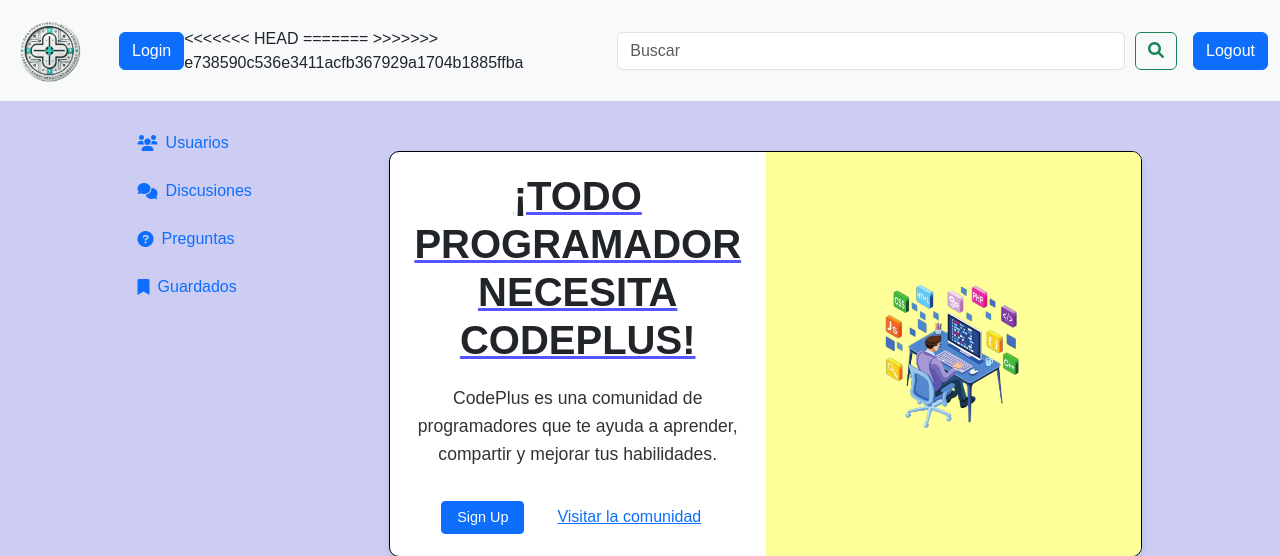
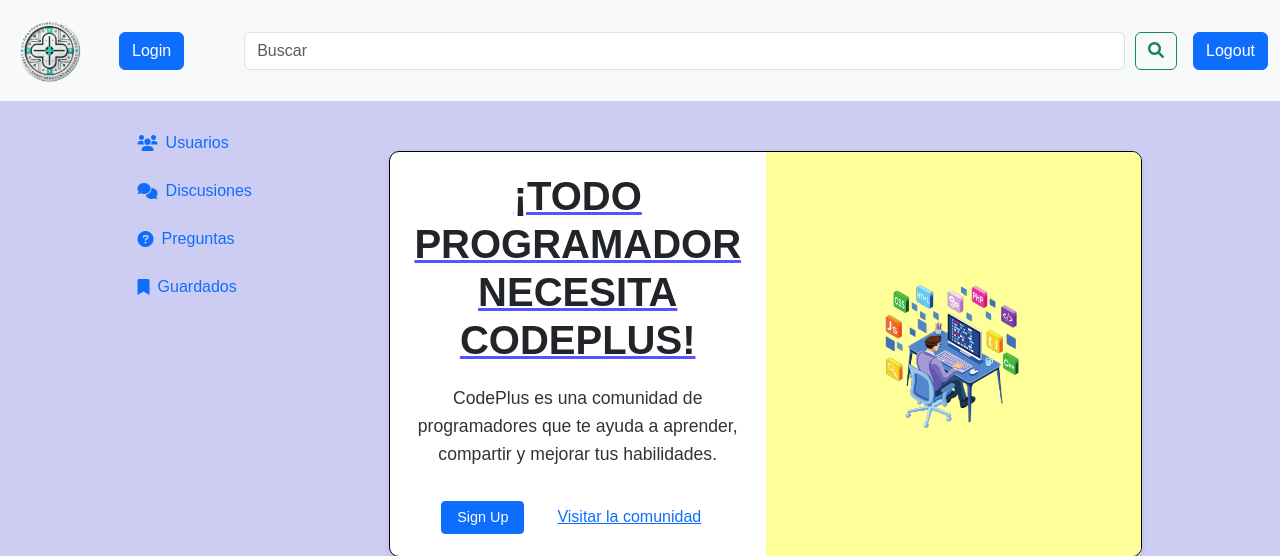
Before and after one commit to adrimartiin/M7-UF4-AA2-Foro, a PHP site: page / in a window 1280 px wide. Shown: the top 556 px of the page. Run offline with PHP 8.4, Linux system fonts and the light colour scheme.

Commit message:
index.php actualizado

```diff
--- a/index.php
+++ b/index.php
@@ -20,7 +20,6 @@
             <a class="navbar-brand" href="#"><img src="./img/nav_logo.png" id="nav_img" alt="Logo"></a>
             <?php
                  if(!isset($_SESSION['usuario'])){
-                    // Botón que abre el popup de login
                     ?>
                     <form action="./entrada/login.php">
                         <?php
@@ -37,17 +36,13 @@
                 <span class="navbar-toggler-icon"></span>
             </button>
             <div class="collapse navbar-collapse" id="navbarSupportedContent">
-<<<<<<< HEAD
-=======
-
->>>>>>> e738590c536e3411acfb367929a1704b1885ffba
                 <form class="d-flex w-100" role="search">
                     <input class="form-control search-bar" type="search" placeholder="Buscar" aria-label="Search">
                     <button class="btn btn-outline-success" type="submit"><i class="fa-solid fa-magnifying-glass"></i></button>
                 </form>
             </div>
             <form action = "./paginas/cerrar_sesion.php" method = "POST">
-            <input type="submit" value="Logout" class="btn btn-primary ms-3" name="logout">
+                <input type="submit" value="Logout" class="btn btn-primary ms-3" name="logout">
             </form>
         </div>
     </nav>
```
